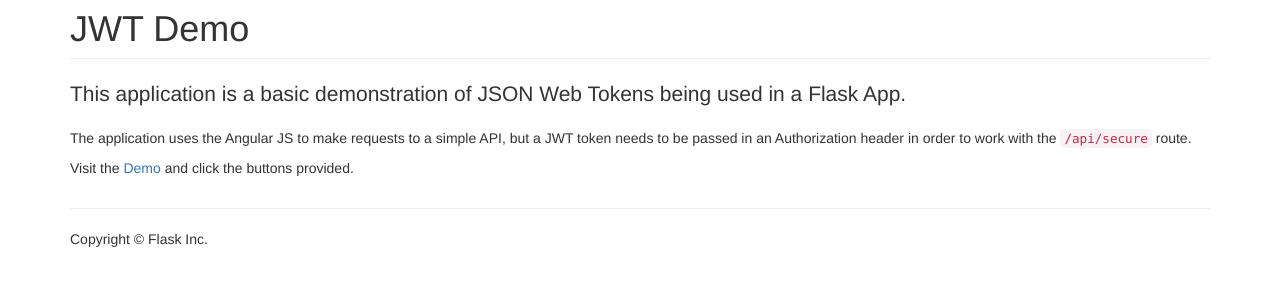
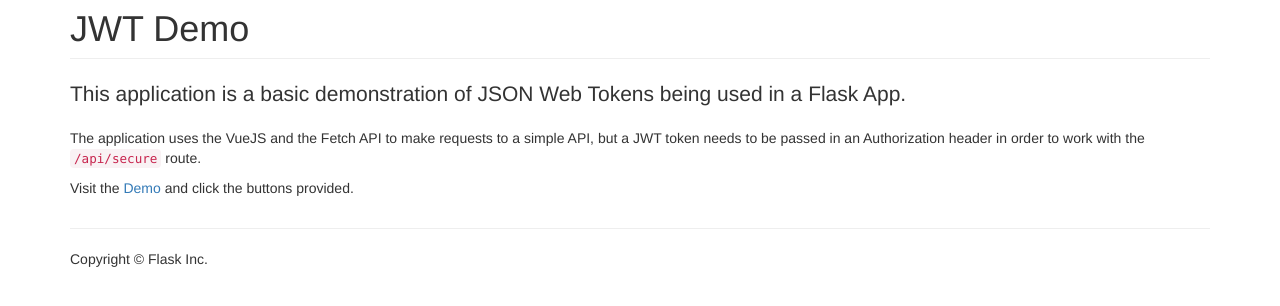
Before and after one commit to uwi-info3180/flask-jwt, a Flask app: page / in a window 1280 px wide. Shown: the part 51-357 px from the top of the page. Run offline with Flask 2, Linux system fonts and the light colour scheme; some libraries are stand-ins or nearby versions.

Commit message:
Update wording to say VueJS instead of AngularJS

```diff
--- a/app/templates/home.html
+++ b/app/templates/home.html
@@ -3,6 +3,6 @@
 {% block main %}
 <h1 class="page-header">JWT Demo</h1>
 <p class="lead">This application is a basic demonstration of JSON Web Tokens being used in a Flask App.</p>
-<p>The application uses the Angular JS to make requests to a simple API, but a JWT token needs to be passed in an Authorization header in order to work with the <code>/api/secure</code> route.</p>
+<p>The application uses the VueJS and the Fetch API to make requests to a simple API, but a JWT token needs to be passed in an Authorization header in order to work with the <code>/api/secure</code> route.</p>
 <p>Visit the <a href="{{ url_for('demo') }}">Demo</a> and click the buttons provided.</p>
 {% endblock %}
--- a/app/views.py
+++ b/app/views.py
@@ -63,7 +63,7 @@ def home():
 @app.route('/demo')
 def demo():
     # This loads a static HTML file where we then hand over the interaction
-    # to AngularJS
+    # to VueJS
     return app.send_static_file('partials/index.html')
 
 
```
